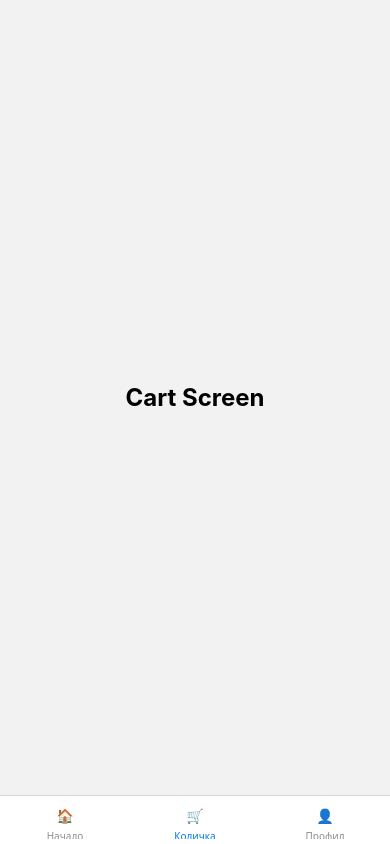
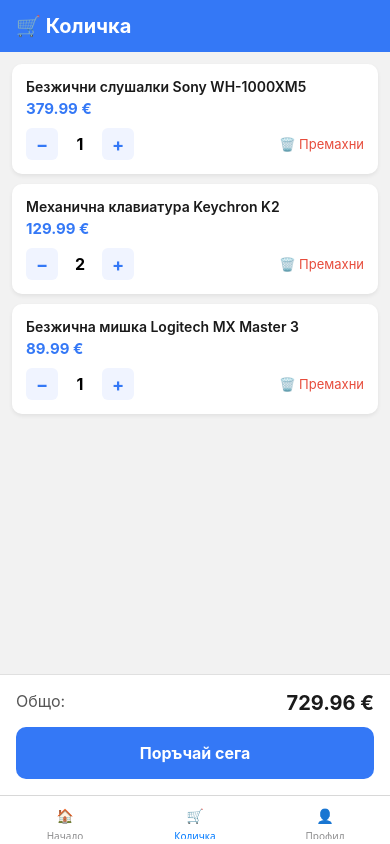
Before and after one commit to venelinkolev/react-native-exam-2026, a React Native app: screen /Cart in a window 390 px wide. Built offline with nearby package versions, Linux system fonts and the light colour scheme.

Commit message:
Create Shared Product Cart Item Card and use in Cart Screen

```diff
--- a/src/screens/cart/CartScreen.tsx
+++ b/src/screens/cart/CartScreen.tsx
@@ -1,10 +1,98 @@
-import { View, Text, StyleSheet } from "react-native";
+import { View, Text, StyleSheet, FlatList, TouchableOpacity, Alert } from "react-native";
 import { SafeAreaView } from "react-native-safe-area-context";
 
+import { useState } from "react";
+
+import { CartItem } from "../../types/product.types";
+
+import ProductCartItemCard from "../../shared/components/ProductCartItemCard";
+
+const MOCK_CART: CartItem[] = [
+    { id: 1, name: "Безжични слушалки Sony WH-1000XM5", price: 379.99, quantity: 1 },
+    { id: 2, name: "Механична клавиатура Keychron K2", price: 129.99, quantity: 2 },
+    { id: 3, name: "Безжична мишка Logitech MX Master 3", price: 89.99, quantity: 1 },
+];
+
 export default function CartScreen() {
+    const [cartItems, setCartItems] = useState<CartItem[]>(MOCK_CART);
+
+    const handleIncrease = (id: number) => {
+        setCartItems(prev =>
+            prev.map(item => item.id === id ? { ...item, quantity: item.quantity + 1 } : item)
+        );
+    };
+
+    const handleDecrease = (id: number) => {
+        setCartItems(prev =>
+            prev.map(item =>
+                item.id === id && item.quantity > 1
+                    ? { ...item, quantity: item.quantity - 1 }
+                    : item
+            )
+        );
+    };
+
+    const handleRemove = (id: number) => {
+        setCartItems(prev => prev.filter(item => item.id !== id));
+    };
+
+    const handleCheckout = () => {
+        Alert.alert(
+            "Поръчката е изпратена! ✅",
+            "Благодарим ви! Ще се свържем с вас скоро.",
+            [{
+                text: "OK",
+                onPress: () => setCartItems([]),
+            }]
+        );
+    };
+
+    const totalPrice = cartItems.reduce(
+        (sum, item) => sum + item.price * item.quantity, 0
+    );
+
+    if (cartItems.length === 0) {
+        return (
+            <SafeAreaView style={styles.container}>
+                <View style={styles.header}>
+                    <Text style={styles.headerTitle}>🛒 Количка</Text>
+                </View>
+                <View style={styles.emptyContainer}>
+                    <Text style={styles.emptyEmoji}>🛒</Text>
+                    <Text style={styles.emptyText}>Количката е празна</Text>
+                </View>
+            </SafeAreaView>
+        );
+    }
+
     return (
         <SafeAreaView style={styles.container}>
-            <Text style={styles.text}>Cart Screen</Text>
+            <View style={styles.header}>
+                <Text style={styles.headerTitle}>🛒 Количка</Text>
+            </View>
+
+            <FlatList
+                data={cartItems}
+                keyExtractor={(item) => item.id.toString()}
+                renderItem={({ item }) => ProductCartItemCard({
+                    item,
+                    handleIncrease,
+                    handleDecrease,
+                    handleRemove
+                })}
+                contentContainerStyle={styles.list}
+                showsVerticalScrollIndicator={false}
+            />
+
+            <View style={styles.footer}>
+                <View style={styles.totalRow}>
+                    <Text style={styles.totalLabel}>Общо:</Text>
+                    <Text style={styles.totalPrice}>{totalPrice.toFixed(2)} €</Text>
+                </View>
+                <TouchableOpacity style={styles.checkoutBtn} onPress={handleCheckout}>
+                    <Text style={styles.checkoutBtnText}>Поръчай сега</Text>
+                </TouchableOpacity>
+            </View>
         </SafeAreaView>
     );
 }
@@ -12,12 +100,63 @@
 const styles = StyleSheet.create({
     container: {
         flex: 1,
+        backgroundColor: "#f2f2f2",
+    },
+    header: {
+        backgroundColor: "#3478f6",
+        paddingVertical: 14,
+        paddingHorizontal: 16,
+    },
+    headerTitle: {
+        color: "#fff",
+        fontSize: 20,
+        fontWeight: "bold",
+    },
+    list: {
+        padding: 12,
+    },
+    footer: {
+        padding: 16,
+        backgroundColor: "#fff",
+        borderTopWidth: 1,
+        borderTopColor: "#e0e0e0",
+    },
+    totalRow: {
+        flexDirection: "row",
+        justifyContent: "space-between",
+        marginBottom: 12,
+    },
+    totalLabel: {
+        fontSize: 16,
+        color: "#555",
+    },
+    totalPrice: {
+        fontSize: 20,
+        fontWeight: "bold",
+        color: "#1a1a1a",
+    },
+    checkoutBtn: {
+        backgroundColor: "#3478f6",
+        padding: 16,
+        borderRadius: 10,
+        alignItems: "center",
+    },
+    checkoutBtnText: {
+        color: "#fff",
+        fontSize: 16,
+        fontWeight: "bold",
+    },
+    emptyContainer: {
+        flex: 1,
         justifyContent: "center",
         alignItems: "center",
-        backgroundColor: "#f2f2f2",
     },
-    text: {
-        fontSize: 24,
-        fontWeight: "bold",
+    emptyEmoji: {
+        fontSize: 64,
+        marginBottom: 16,
+    },
+    emptyText: {
+        fontSize: 18,
+        color: "#888",
     },
 });
--- /dev/null
+++ b/src/shared/components/ProductCartItemCard.tsx
@@ -0,0 +1,101 @@
+import { View, Text, StyleSheet, TouchableOpacity } from "react-native";
+
+import { CartItem } from "../../types/product.types";
+
+export default function ProductCartItemCard(
+    {
+        item,
+        handleIncrease,
+        handleDecrease,
+        handleRemove
+    }: {
+        item: CartItem,
+        handleIncrease: (id: number) => void,
+        handleDecrease: (id: number) => void,
+        handleRemove: (id: number) => void
+    }) {
+
+    return (
+        <View style={styles.card}>
+            <View style={styles.cardInfo}>
+                <Text style={styles.itemName} numberOfLines={2}>{item.name}</Text>
+                <Text style={styles.itemPrice}>{item.price.toFixed(2)} €</Text>
+            </View>
+            <View style={styles.cardActions}>
+                <View style={styles.quantityRow}>
+                    <TouchableOpacity style={styles.qtyBtn} onPress={() => handleDecrease(item.id)}>
+                        <Text style={styles.qtyBtnText}>−</Text>
+                    </TouchableOpacity>
+                    <Text style={styles.qtyValue}>{item.quantity}</Text>
+                    <TouchableOpacity style={styles.qtyBtn} onPress={() => handleIncrease(item.id)}>
+                        <Text style={styles.qtyBtnText}>+</Text>
+                    </TouchableOpacity>
+                </View>
+                <TouchableOpacity onPress={() => handleRemove(item.id)}>
+                    <Text style={styles.removeBtn}>🗑️ Премахни</Text>
+                </TouchableOpacity>
+            </View>
+        </View>
+    );
+}
+
+const styles = StyleSheet.create({
+    card: {
+        backgroundColor: "#fff",
+        borderRadius: 10,
+        padding: 14,
+        marginBottom: 10,
+        shadowColor: "#000",
+        shadowOpacity: 0.07,
+        shadowRadius: 4,
+        shadowOffset: { width: 0, height: 2 },
+        elevation: 3,
+    },
+    cardInfo: {
+        marginBottom: 10,
+    },
+    itemName: {
+        fontSize: 14,
+        fontWeight: "600",
+        color: "#1a1a1a",
+        marginBottom: 4,
+    },
+    itemPrice: {
+        fontSize: 15,
+        color: "#3478f6",
+        fontWeight: "bold",
+    },
+    cardActions: {
+        flexDirection: "row",
+        justifyContent: "space-between",
+        alignItems: "center",
+    },
+    quantityRow: {
+        flexDirection: "row",
+        alignItems: "center",
+        gap: 10,
+    },
+    qtyBtn: {
+        width: 32,
+        height: 32,
+        borderRadius: 6,
+        backgroundColor: "#f0f4ff",
+        justifyContent: "center",
+        alignItems: "center",
+    },
+    qtyBtnText: {
+        fontSize: 18,
+        color: "#3478f6",
+        fontWeight: "bold",
+    },
+    qtyValue: {
+        fontSize: 16,
+        fontWeight: "bold",
+        minWidth: 24,
+        textAlign: "center",
+    },
+    removeBtn: {
+        fontSize: 13,
+        color: "#e74c3c",
+    },
+});
```
Also changed, not shown: src/types/product.types.ts (+7 -0 lines).
